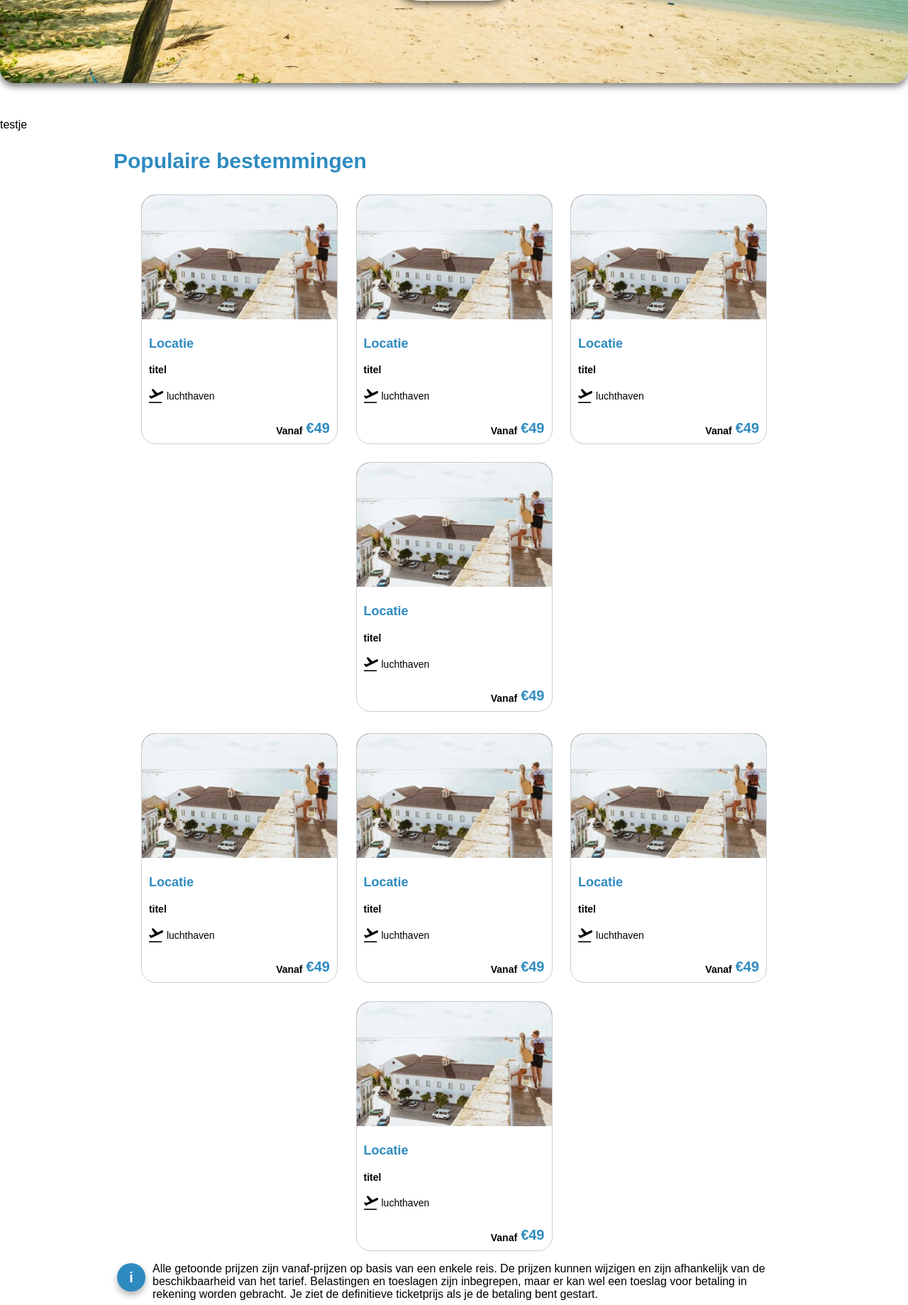
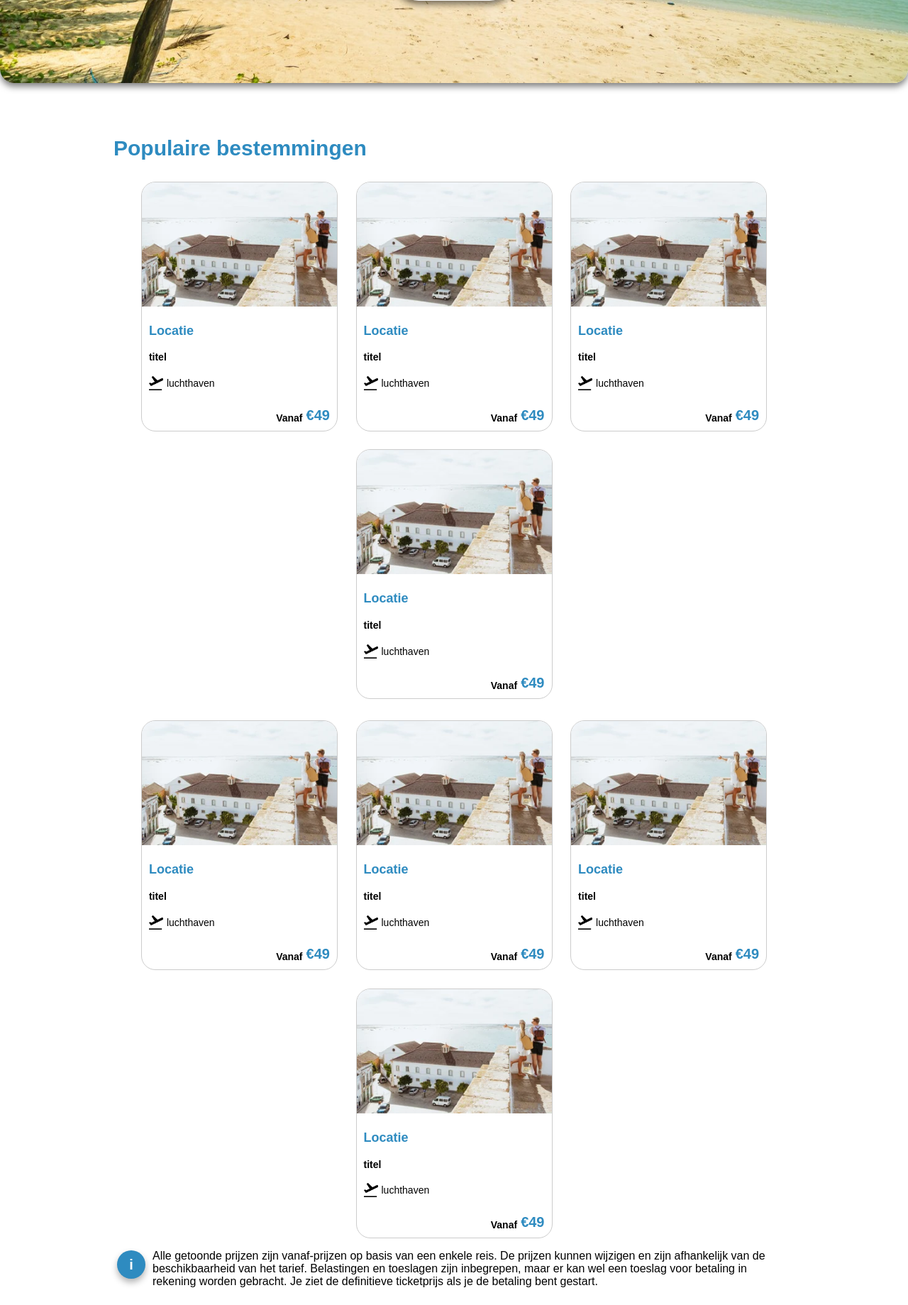
Before and after one commit to thijmen0712/webapp2, a PHP site: page / in a window 1280 px wide. Shown: the part 453-2292 px from the top of the page at 71% size. Run offline with PHP 8.4, Linux system fonts and the light colour scheme; some web fonts are replaced.

Commit message:
een snelle test

```diff
--- a/index.php
+++ b/index.php
@@ -46,7 +46,6 @@
         </section>
 
         <section class="bestemmingen">
-            testje
             <h1>Populaire bestemmingen</h1>
             <div class="bestemmingen-flex">
                 <?php
```
